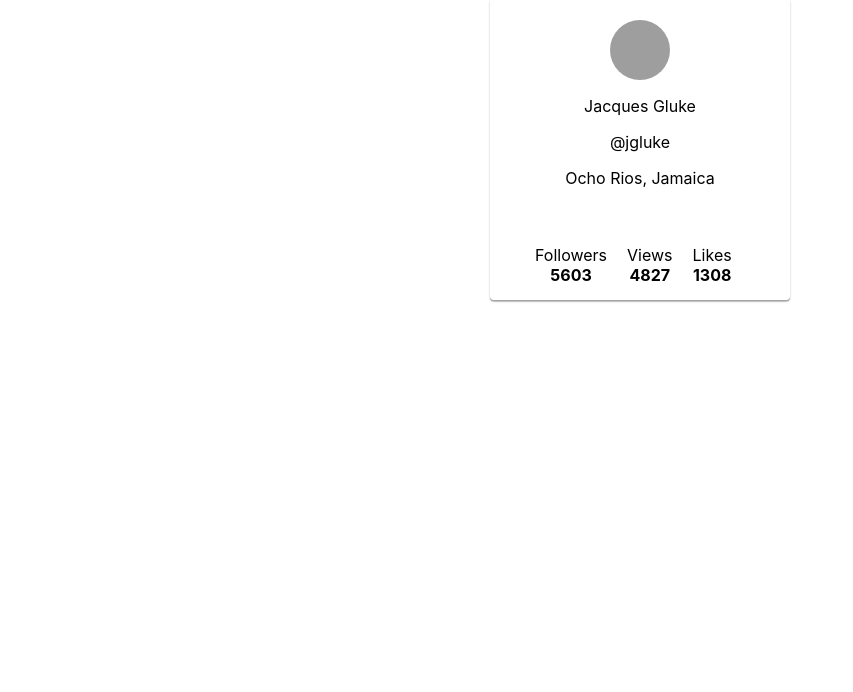
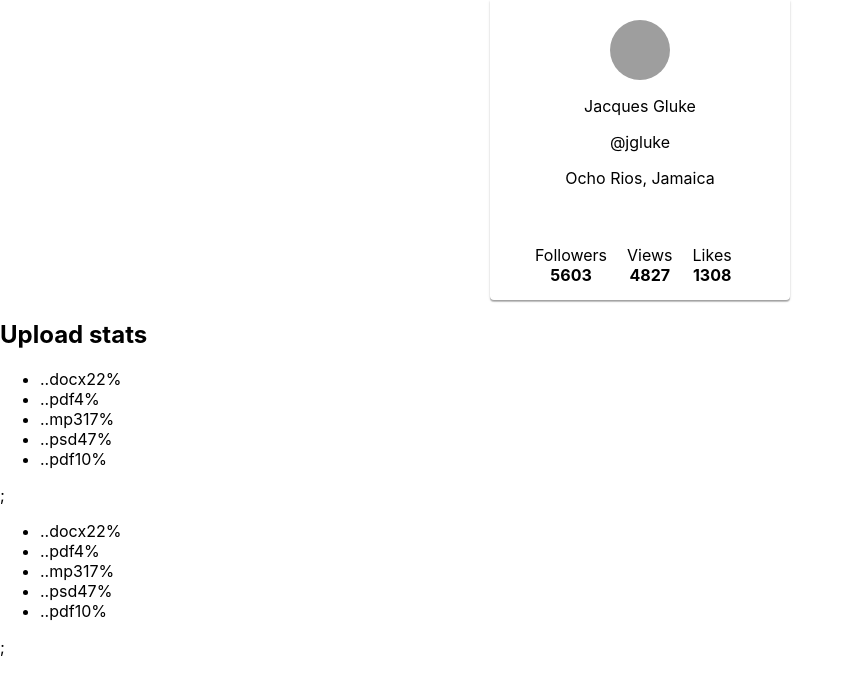
Before and after one commit to CapMcCat/goit-react-hw-01-components, a React (Create React App) app: page / in a window 1280 px wide. Shown: the top 692 px of the page, without its empty margins (0-853 px from the left). Built offline with nearby package versions, Linux system fonts and the light colour scheme; grey boxes are pictures that could not be loaded.

Commit message:
add Statistics markup

```diff
--- a/src/App.js
+++ b/src/App.js
@@ -1,10 +1,11 @@
-
 import Profile from './components/Profile/Profile';
 import user from './user.json';
+import Statistics from './components/Statistics/Statistics';
+import statisticalData from './statistical-data.json';
 
 function App() {
   return (
-    <div >
+    <div>
       <Profile
         name={user.name}
         tag={user.tag}
@@ -12,6 +13,8 @@
         avatar={user.avatar}
         stats={user.stats}
       />
+      <Statistics title='Upload stats' stats={statisticalData} />;
+      <Statistics stats={statisticalData} />;
     </div>
   );
 }
--- a/src/components/Profile/Profile.module.css
+++ b/src/components/Profile/Profile.module.css
@@ -4,7 +4,7 @@
     width: 300px;
     box-shadow: 0px 2px 1px rgba(0, 0, 0, 0.2), 0px 1px 1px rgba(0, 0, 0, 0.14),
     0px 1px 3px rgba(0, 0, 0, 0.12);
-  border-radius: 0px 0px 4px 4px;
+    border-radius: 0px 0px 4px 4px;
 }
 
 .description{
@@ -27,8 +27,6 @@
     display: flex;
     align-items: center;
     list-style: none;
-
-
 }
 
 .statsItem{
--- /dev/null
+++ b/src/components/Statistics/Statistics.jsx
@@ -0,0 +1,30 @@
+import PropTypes from 'prop-types';
+import s from './Statistics.module.css';
+
+const Statistics = ({ stats, title }) => {
+  return (
+    <section className={s.statistics}>
+      {title && <h2 className={s.title}>Upload stats</h2>}
+
+      <ul className={s.statList}>
+        {stats.map(({ id, label, percentage }) => (
+          <li key={id} className={s.item}>
+            <span className={s.label}>.{label}</span>
+            <span className={s.percentage}>{percentage}%</span>
+          </li>
+        ))}
+      </ul>
+    </section>
+  );
+};
+
+Statistics.propTypes = {
+  title: PropTypes.string,
+  stats: PropTypes.shape({
+    id: PropTypes.number.isRequired,
+    label: PropTypes.string.isRequired,
+    percentage: PropTypes.number.isRequired,
+  }),
+};
+
+export default Statistics;
--- /dev/null
+++ b/src/statistical-data.json
@@ -0,0 +1,8 @@
+
+[
+  { "id": "id-1", "label": ".docx", "percentage": 22 },
+  { "id": "id-2", "label": ".pdf", "percentage": 4 },
+  { "id": "id-3", "label": ".mp3", "percentage": 17 },
+  { "id": "id-4", "label": ".psd", "percentage": 47 },
+  { "id": "id-5", "label": ".pdf", "percentage": 10 }
+]
```
Also changed, not shown: src/components/Statistics/Statistics.module.css (added). Lines whose indentation alone changed are shown as unchanged.
